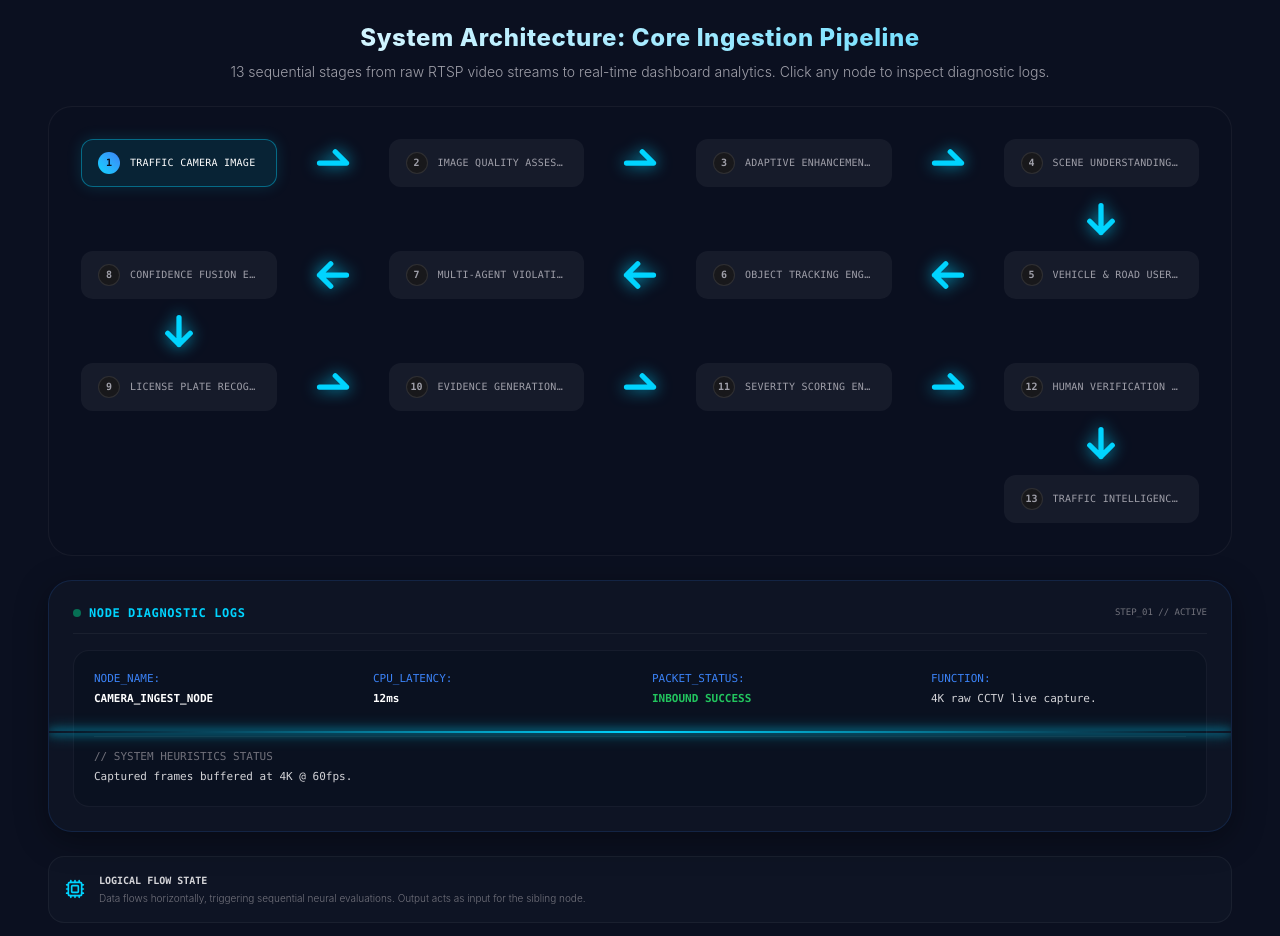
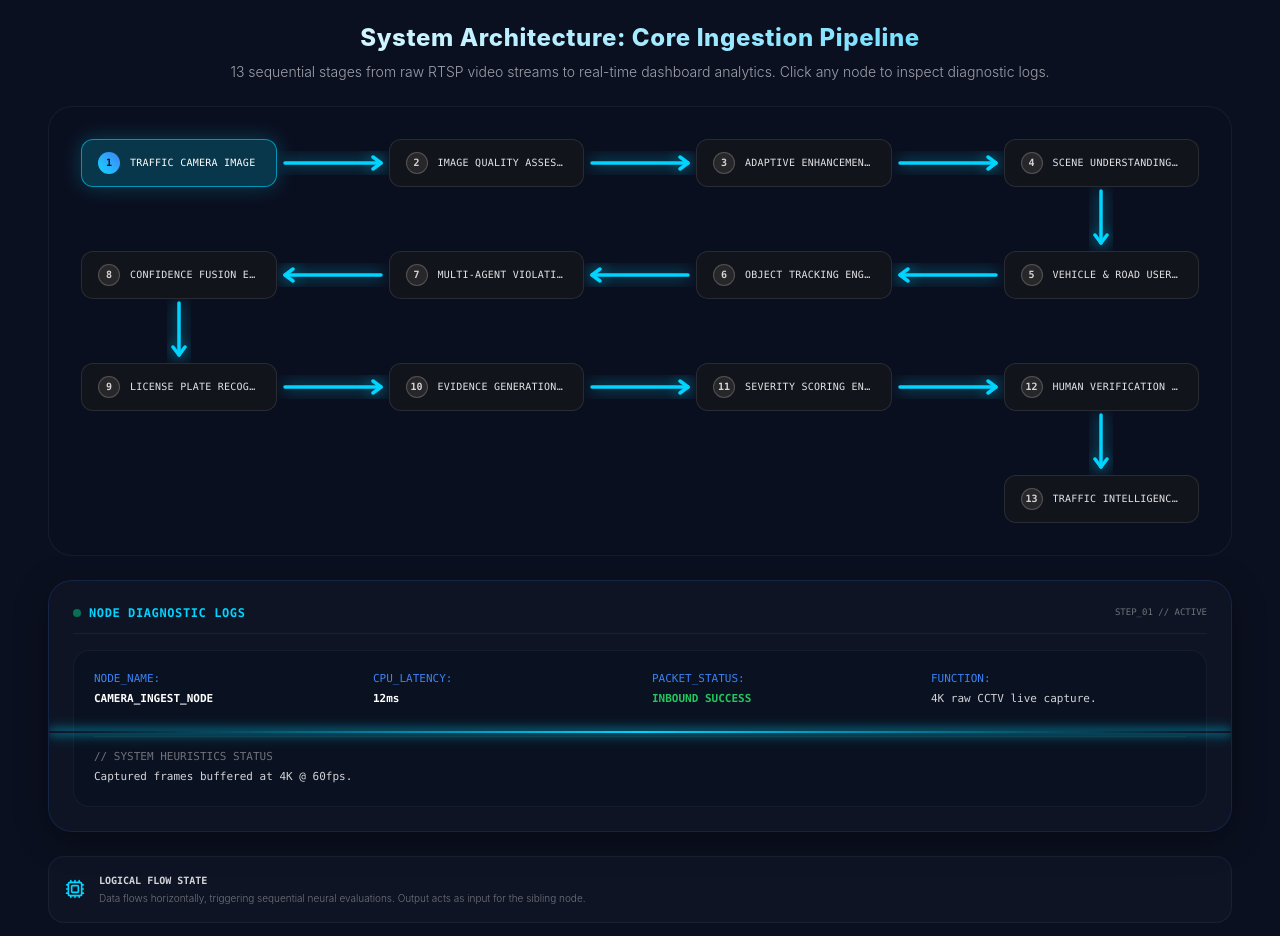
Before and after one commit to nainsirp/TrafficEye, a Next.js app: page / in a window 1280 px wide. Shown: the part 3260-4196 px from the top of the page. Built offline with nearby package versions, Linux system fonts and the light colour scheme.

Commit message:
style: replace arrow characters with long pipeline SVG arrows, improve inactive box readability

```diff
--- a/src/components/LandingPage.tsx
+++ b/src/components/LandingPage.tsx
@@ -582,27 +582,63 @@ export default function LandingPage({ onEnterDashboard }: LandingPageProps) {
                 let desktopStyle = {};
 
                 if (idx === 3 || idx === 7 || idx === 11) {
-                  // Down arrow pointing down to next row
-                  desktopStyle = { left: "50%", top: "calc(100% + 32px)", transform: "translate(-50%, -50%)" };
+                  // Down arrow: connects row to row
+                  // The space between rows is 64px (gap-y-16).
+                  desktopStyle = {
+                    position: "absolute",
+                    left: "50%",
+                    top: "100%",
+                    width: "24px",
+                    height: "64px",
+                    transform: "translateX(-50%)",
+                    display: "flex",
+                    alignItems: "center",
+                    justifyContent: "center"
+                  };
                   desktopIcon = (
-                    <svg className="w-9 h-9 text-[#00D4FF] drop-shadow-[0_0_8px_rgba(0,212,255,0.8)] animate-pulse" fill="none" viewBox="0 0 24 24" stroke="currentColor" strokeWidth={3.5}>
-                      <path strokeLinecap="round" strokeLinejoin="round" d="M19.5 13.5L12 21m0 0l-7.5-7.5M12 21V3" />
+                    <svg width="24" height="100%" viewBox="0 0 24 64" fill="none" xmlns="http://www.w3.org/2000/svg" className="animate-pulse">
+                      <path d="M 12 4 V 56" stroke="#00D4FF" strokeWidth="3.5" strokeLinecap="round" className="drop-shadow-[0_0_8px_rgba(0,212,255,0.8)]" />
+                      <path d="M 6 48 L 12 56 L 18 48" stroke="#00D4FF" strokeWidth="3.5" strokeLinecap="round" strokeLinejoin="round" className="drop-shadow-[0_0_8px_rgba(0,212,255,0.8)]" />
                     </svg>
                   );
                 } else if (idx === 4 || idx === 5 || idx === 6) {
                   // Left arrow flowing right-to-left
-                  desktopStyle = { right: "calc(100% + 56px)", top: "50%", transform: "translate(50%, -50%)" };
+                  // The space between columns is 112px (gap-x-28).
+                  desktopStyle = {
+                    position: "absolute",
+                    right: "100%",
+                    top: "50%",
+                    width: "112px",
+                    height: "24px",
+                    transform: "translateY(-50%)",
+                    display: "flex",
+                    alignItems: "center",
+                    justifyContent: "center"
+                  };
                   desktopIcon = (
-                    <svg className="w-9 h-9 text-[#00D4FF] drop-shadow-[0_0_8px_rgba(0,212,255,0.8)] animate-pulse" fill="none" viewBox="0 0 24 24" stroke="currentColor" strokeWidth={3.5}>
-                      <path strokeLinecap="round" strokeLinejoin="round" d="M10.5 19.5L3 12m0 0l7.5-7.5M3 12h18" />
+                    <svg width="100%" height="24" viewBox="0 0 112 24" fill="none" xmlns="http://www.w3.org/2000/svg" className="animate-pulse">
+                      <path d="M 104 12 H 8" stroke="#00D4FF" strokeWidth="3.5" strokeLinecap="round" className="drop-shadow-[0_0_8px_rgba(0,212,255,0.8)]" />
+                      <path d="M 16 6 L 8 12 L 16 18" stroke="#00D4FF" strokeWidth="3.5" strokeLinecap="round" strokeLinejoin="round" className="drop-shadow-[0_0_8px_rgba(0,212,255,0.8)]" />
                     </svg>
                   );
                 } else {
                   // Right arrow flowing left-to-right (idx: 0, 1, 2, 8, 9, 10)
-                  desktopStyle = { left: "calc(100% + 56px)", top: "50%", transform: "translate(-50%, -50%)" };
+                  // The space between columns is 112px (gap-x-28).
+                  desktopStyle = {
+                    position: "absolute",
+                    left: "100%",
+                    top: "50%",
+                    width: "112px",
+                    height: "24px",
+                    transform: "translateY(-50%)",
+                    display: "flex",
+                    alignItems: "center",
+                    justifyContent: "center"
+                  };
                   desktopIcon = (
-                    <svg className="w-9 h-9 text-[#00D4FF] drop-shadow-[0_0_8px_rgba(0,212,255,0.8)] animate-pulse" fill="none" viewBox="0 0 24 24" stroke="currentColor" strokeWidth={3.5}>
-                      <path strokeLinecap="round" strokeLinejoin="round" d="M13.5 4.5L21 12m0 0l-7.5-7.5M21 12H3" />
+                    <svg width="100%" height="24" viewBox="0 0 112 24" fill="none" xmlns="http://www.w3.org/2000/svg" className="animate-pulse">
+                      <path d="M 8 12 H 104" stroke="#00D4FF" strokeWidth="3.5" strokeLinecap="round" className="drop-shadow-[0_0_8px_rgba(0,212,255,0.8)]" />
+                      <path d="M 96 6 L 104 12 L 96 18" stroke="#00D4FF" strokeWidth="3.5" strokeLinecap="round" strokeLinejoin="round" className="drop-shadow-[0_0_8px_rgba(0,212,255,0.8)]" />
                     </svg>
                   );
                 }
@@ -641,15 +677,15 @@ export default function LandingPage({ onEnterDashboard }: LandingPageProps) {
                             onClick={() => setActiveArchStep(stepIdx)}
                             className={`w-full flex items-center gap-2.5 py-3 px-4 rounded-xl border transition-all cursor-pointer text-left h-full
                               ${isActive
-                                ? "bg-[#00D4FF]/10 border-[#00D4FF]/40 text-white shadow-[0_0_15px_rgba(0,212,255,0.15)]"
-                                : "bg-white/5 border-transparent text-zinc-400 hover:text-white"
+                                ? "bg-[#00D4FF]/20 border-[#00D4FF]/60 text-white shadow-[0_0_20px_rgba(0,212,255,0.25)]"
+                                : "bg-zinc-900/60 border-white/10 text-zinc-200 hover:border-[#00D4FF]/50 hover:bg-[#00D4FF]/5 hover:text-white"
                               }
                             `}
                           >
                             <span className={`w-5.5 h-5.5 rounded-full flex items-center justify-center text-[10px] font-bold font-mono shrink-0
                               ${isActive
-                                ? "bg-gradient-to-tr from-[#00D4FF] to-[#3B82F6] text-[#0B1020]"
-                                : "bg-zinc-900 border border-white/10 text-zinc-400"
+                                ? "bg-gradient-to-tr from-[#00D4FF] to-[#3B82F6] text-[#0B1020] font-black"
+                                : "bg-zinc-800 border border-white/20 text-zinc-300"
                               }
                             `}>
                               {stepIdx + 1}
@@ -672,15 +708,15 @@ export default function LandingPage({ onEnterDashboard }: LandingPageProps) {
                             onClick={() => setActiveArchStep(idx)}
                             className={`w-full flex items-center gap-2.5 py-3 px-4 rounded-xl border transition-all cursor-pointer text-left
                               ${isActive
-                                ? "bg-[#00D4FF]/10 border-[#00D4FF]/40 text-white shadow-[0_0_15px_rgba(0,212,255,0.15)]"
-                                : "bg-white/5 border-transparent text-zinc-400 hover:text-white"
+                                ? "bg-[#00D4FF]/20 border-[#00D4FF]/60 text-white shadow-[0_0_20px_rgba(0,212,255,0.25)]"
+                                : "bg-zinc-900/60 border-white/10 text-zinc-200 hover:border-[#00D4FF]/50 hover:bg-[#00D4FF]/5 hover:text-white"
                               }
                             `}
                           >
                             <span className={`w-5.5 h-5.5 rounded-full flex items-center justify-center text-[10px] font-bold font-mono shrink-0
                               ${isActive
-                                ? "bg-gradient-to-tr from-[#00D4FF] to-[#3B82F6] text-[#0B1020]"
-                                : "bg-zinc-900 border border-white/10 text-zinc-400"
+                                ? "bg-gradient-to-tr from-[#00D4FF] to-[#3B82F6] text-[#0B1020] font-black"
+                                : "bg-zinc-800 border border-white/20 text-zinc-300"
                               }
                             `}>
                               {idx + 1}
```
